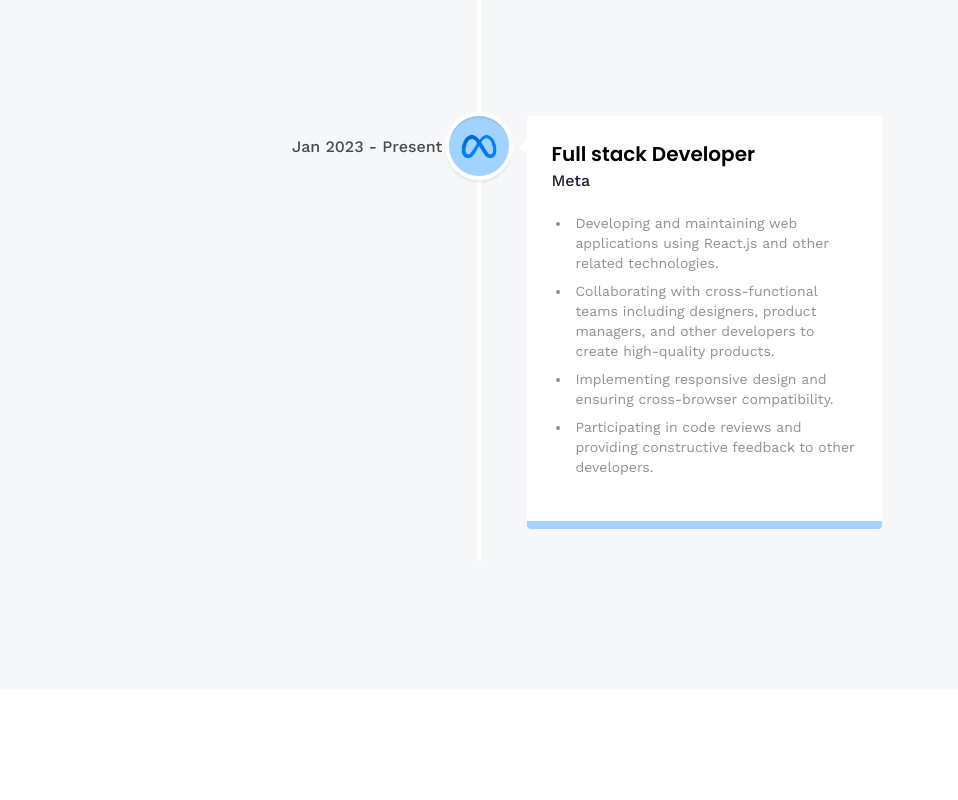
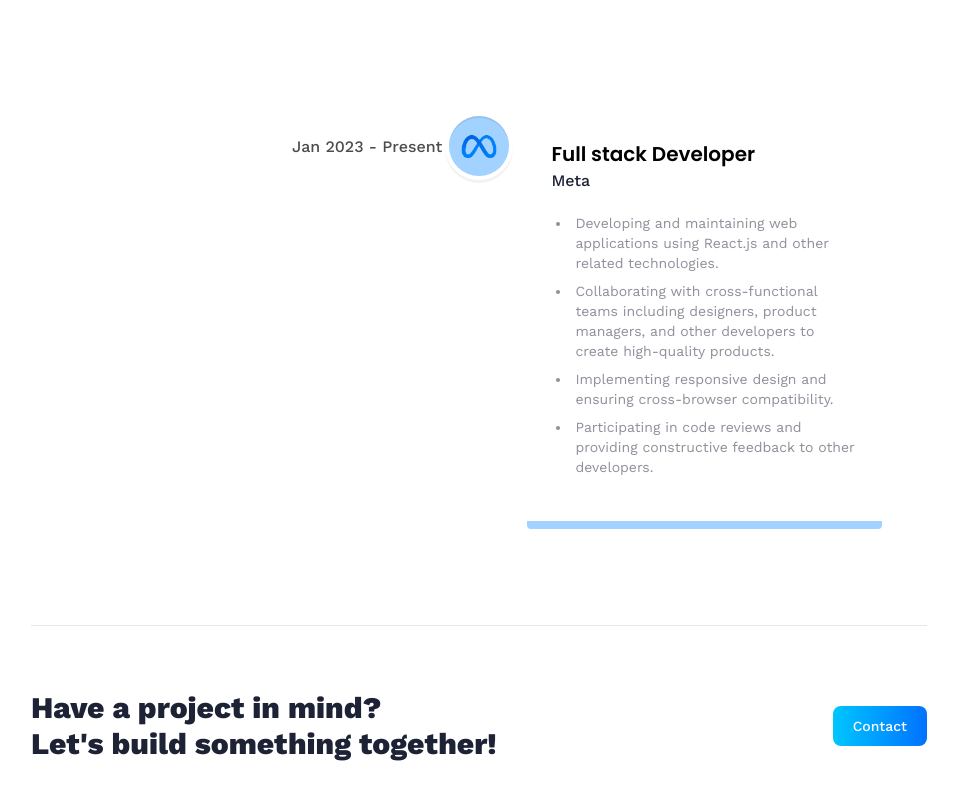
Before and after one commit to ana-radchuk/3D-coral, a React (Vite) app: page /about in a window 1280 px wide. Shown: the part 2317-3117 px from the top of the page, without its empty margins (161-1119 px from the left). Before the commit the page ends 3006 px from the top, so only its background shows below. Built offline with nearby package versions, Linux system fonts and the light colour scheme; no server answers.

Commit message:
added cta

```diff
--- a/src/App.jsx
+++ b/src/App.jsx
@@ -4,7 +4,7 @@
 
 const App = () => {
     return (
-        <main className="bg-slate-300/20">
+        <main className="bg-slate-300/20 h-[100vh]">
             <Router>
                 < Navbar />
                 <Routes>
--- /dev/null
+++ b/src/components/CTA.jsx
@@ -0,0 +1,19 @@
+import React from 'react'
+import { Link } from 'react-router-dom'
+
+const CTA = () => {
+  return (
+    <section className="cta ">
+        <p className="cta-text">
+            Have a project in mind? <br className="sm:block hidden" />
+            Let's build something together!
+        </p>
+
+        <Link to="/contact" className="btn">
+            Contact
+        </Link>
+    </section>
+  )
+}
+
+export default CTA
--- a/src/pages/About.jsx
+++ b/src/pages/About.jsx
@@ -1,5 +1,6 @@
 import React from 'react'
 import { skills, experiences } from '../constants'
+import CTA from '../components/CTA'
 
 import { VerticalTimeline, VerticalTimelineElement }  from 'react-vertical-timeline-component'
 import 'react-vertical-timeline-component/style.min.css'
@@ -92,6 +93,12 @@
 
         </div>
       </div>
+
+      <hr className="border-slate-200" />
+
+      <CTA />
+
+
     </section>
   )
 }
--- a/src/pages/Home.jsx
+++ b/src/pages/Home.jsx
@@ -73,8 +73,8 @@
 
           <Plane
             isRotating={isRotating}
-            planeScale={planeScale}
-            planePosition={planePosition}
+            scale={planeScale}
+            position={planePosition}
             rotation={[0, 20, 0]}
           />
         </Suspense>
```
